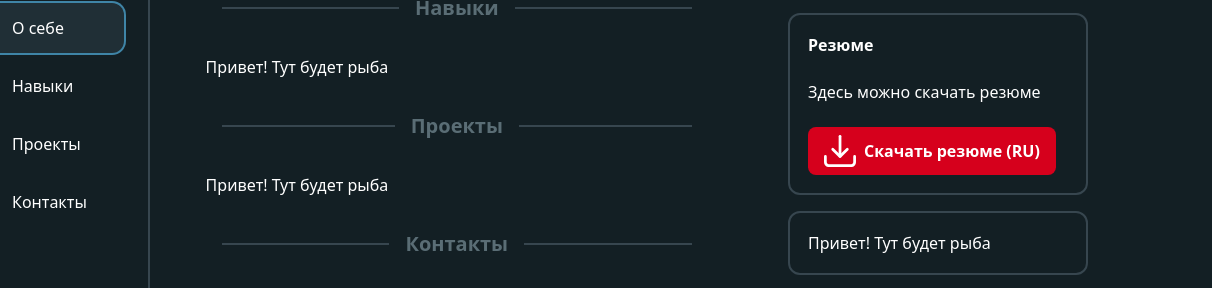
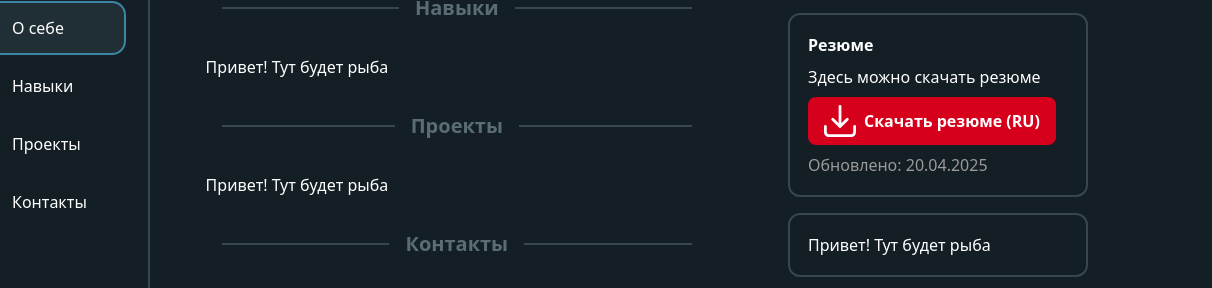
Before and after one commit to Life4five/website, a plain HTML site: page index.html in a window 1280 px wide. Shown: the part 87-375 px from the top of the page, 68-1280 px from the left. Drawn offline with Linux system fonts and the light colour scheme.

Commit message:
CV block updated

```diff
--- a/index.html
+++ b/index.html
@@ -85,11 +85,12 @@
 
         <div class="box" id="cv_panel">
           <p><b data-i18n="cv_title">Резюме</b></p>
-          <p data-i18n="cv_text">Здесь можно скачать резюме</p>
+          <div data-i18n="cv_text" style="margin-bottom: 8px">Здесь можно скачать резюме</div>
           <a href="./res/cv_ru.pdf" id="cv_link">
             <img src="./img/download.svg" alt="Download icon">
             <span data-i18n="cv_download">Скачать резюме (RU)</span>
           </a>
+          <div data-i18n="cv_update" style="margin-top: 8px; color:#9a9a9a">Обновлено: 20.04.2025</div>
         </div>
 
         <div class="box" data-i18n="lorem"><p>Привет! Тут будет рыба</p></div>
--- a/script.js
+++ b/script.js
@@ -1,3 +1,5 @@
+const resumeUpdateDate = "20.04.2025";
+
 const translations = {
   ru: {
     section_skills: "Навыки",
@@ -12,7 +14,8 @@ const translations = {
     nav_projects: "Проекты",
     nav_contacts: "Контакты",
     about_text: "Я студент по Data Science, изучаю Python и хочу развиваться в AI.",
-    lorem: "Привет! Тут будет рыба"
+    lorem: "Привет! Тут будет рыба",
+    cv_update: "Обновлено: " + resumeUpdateDate
   },
   en: {
     section_skills: "Skills",
@@ -27,7 +30,8 @@ const translations = {
     nav_projects: "Projects",
     nav_contacts: "Contacts",
     about_text: "I'm a Data Science student learning Python and aiming to grow in AI.",
-    lorem: "Hi! Placeholder goes here"
+    lorem: "Hi! Placeholder goes here",
+    cv_update: "Updated: " + resumeUpdateDate
   }
 };
 
--- a/style.css
+++ b/style.css
@@ -224,7 +224,7 @@
   max-width: 32px;
 }
 #cv_panel > p{
-  margin-bottom: 23px;
+  margin-bottom: 8px;
 }
 
 
```
